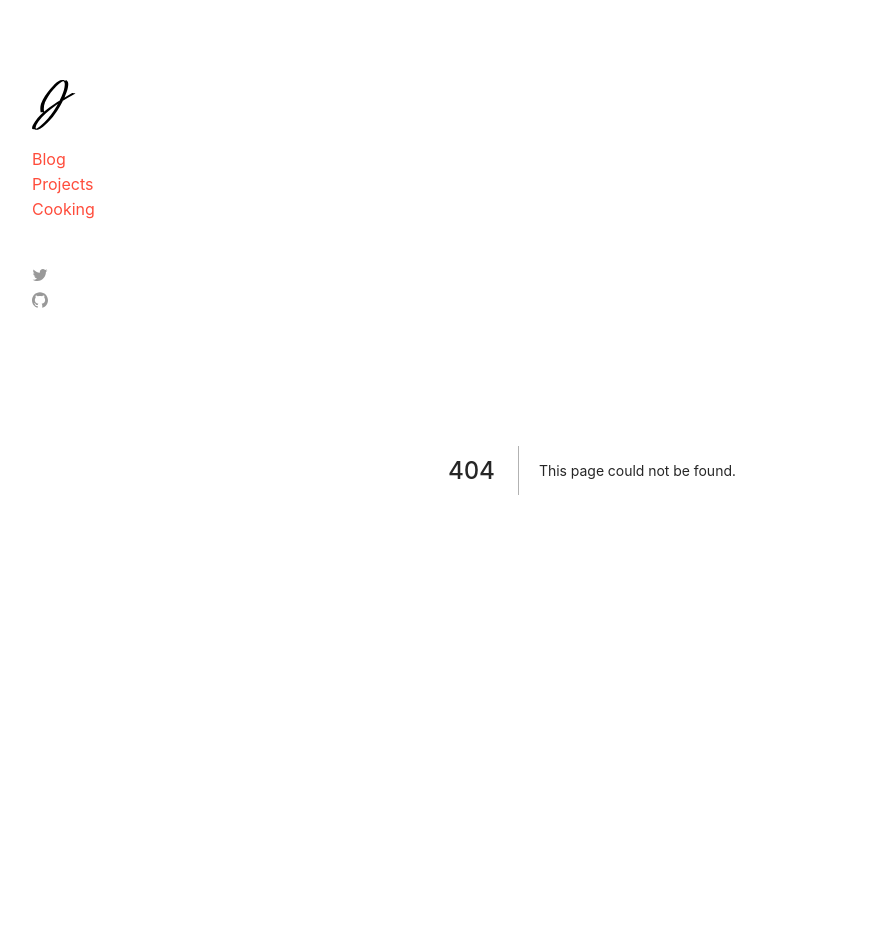
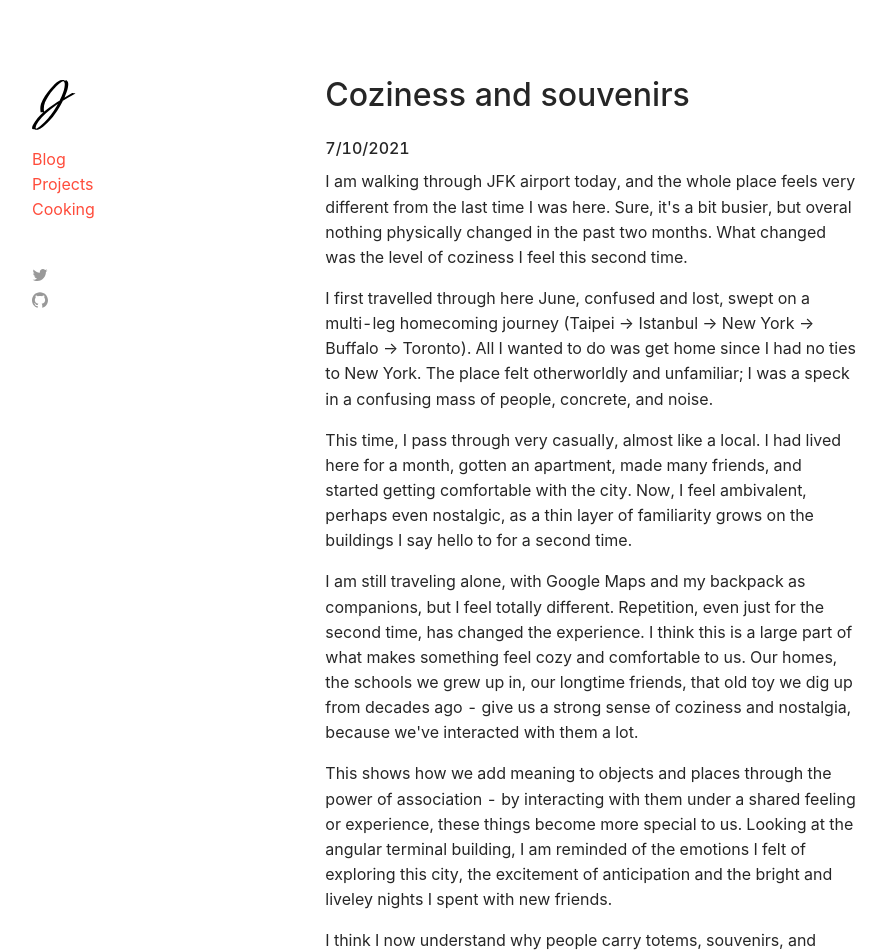
Before and after one commit to jonxuxu/website, a Next.js app: page /blog/2021--08-01-york in a window 1280 px wide. Before the commit this address had no page. Shown: the top 952 px of the page, without its empty margins (48-935 px from the left). Before the commit the page ends 870 px from the top, so only its background shows below. Built offline with nearby package versions, Linux system fonts and the light colour scheme.

Commit message:
new york post

```diff
--- /dev/null
+++ b/pages/blog/2021--08-01-york.mdx
@@ -0,0 +1,22 @@
+export const metadata = {
+  title: "Coziness and souvenirs",
+  url: "2021-7-10-coziness",
+  date: "2021-7-10",
+  length: 5,
+};
+
+# Coziness and souvenirs
+
+#### 7/10/2021
+
+I am walking through JFK airport today, and the whole place feels very different from the last time I was here. Sure, it's a bit busier, but overal nothing physically changed in the past two months. What changed was the level of coziness I feel this second time.
+
+I first travelled through here June, confused and lost, swept on a multi-leg homecoming journey (Taipei -> Istanbul -> New York -> Buffalo -> Toronto). All I wanted to do was get home since I had no ties to New York. The place felt otherworldly and unfamiliar; I was a speck in a confusing mass of people, concrete, and noise.
+
+This time, I pass through very casually, almost like a local. I had lived here for a month, gotten an apartment, made many friends, and started getting comfortable with the city. Now, I feel ambivalent, perhaps even nostalgic, as a thin layer of familiarity grows on the buildings I say hello to for a second time.
+
+I am still traveling alone, with Google Maps and my backpack as companions, but I feel totally different. Repetition, even just for the second time, has changed the experience. I think this is a large part of what makes something feel cozy and comfortable to us. Our homes, the schools we grew up in, our longtime friends, that old toy we dig up from decades ago - give us a strong sense of coziness and nostalgia, because we've interacted with them a lot.
+
+This shows how we add meaning to objects and places through the power of association - by interacting with them under a shared feeling or experience, these things become more special to us. Looking at the angular terminal building, I am reminded of the emotions I felt of exploring this city, the excitement of anticipation and the bright and liveley nights I spent with new friends.
+
+I think I now understand why people carry totems, souvenirs, and photos along with them. Using the power of association, you can imbue within these trinkets the memories and feelings of special times in your life, and take them with you.
```
